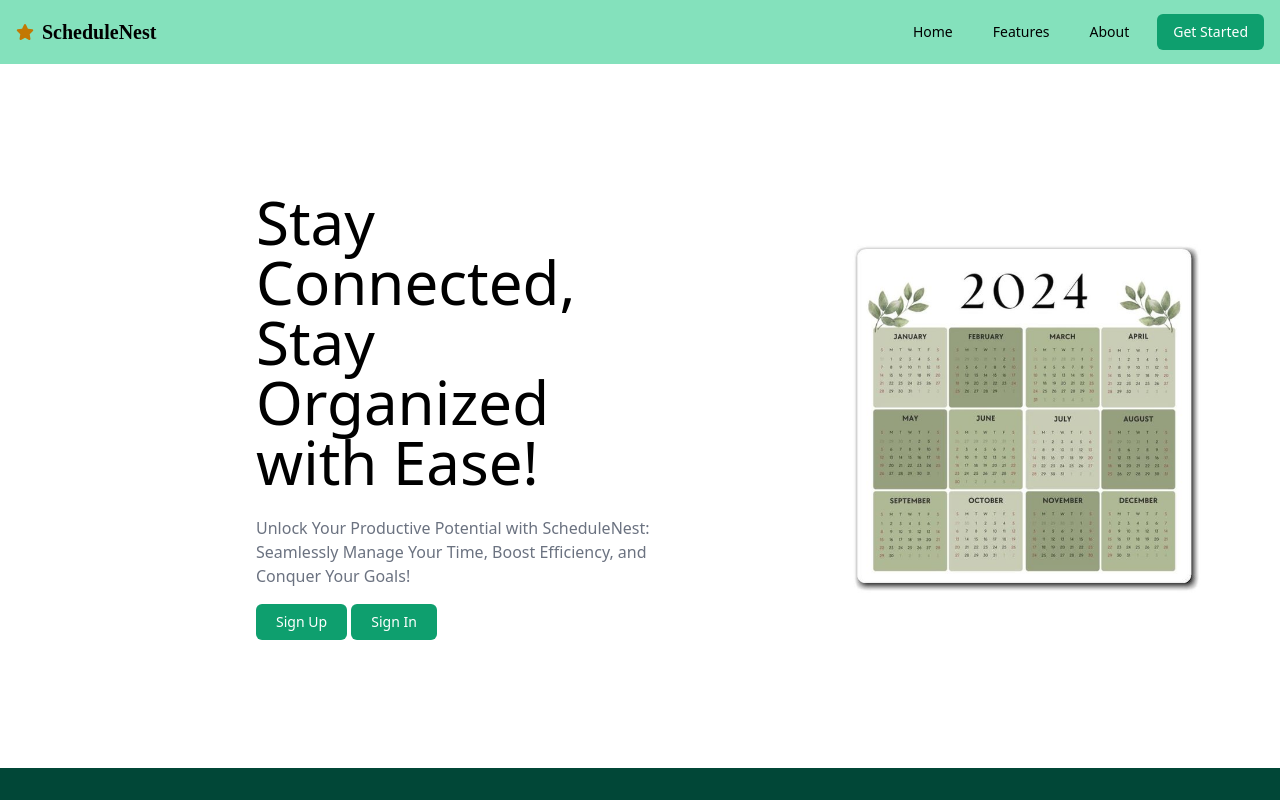
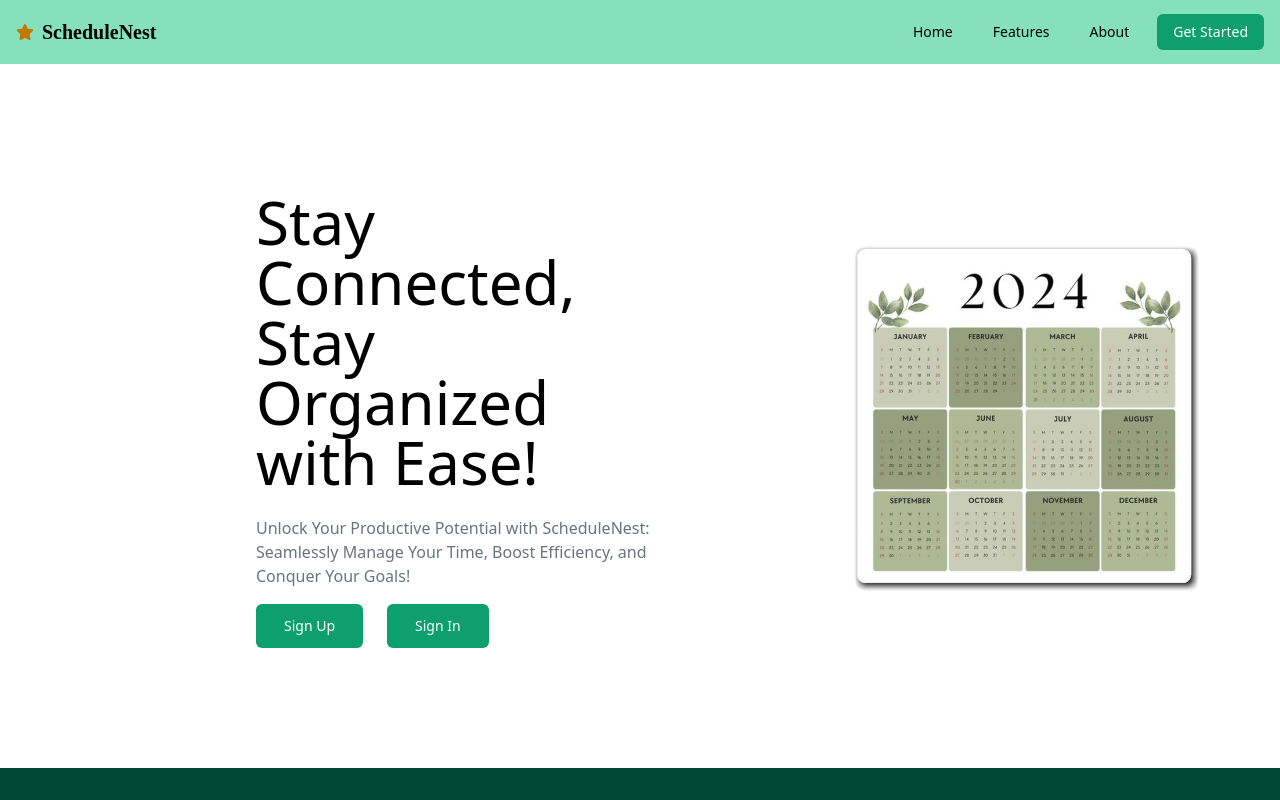
Before and after one commit to suleosmann/schedule-nest-calendar-client, a React (Vite) app: page / in a window 1280 px wide. Shown: the top 800 px of the page. Built offline with nearby package versions, Linux system fonts and the light colour scheme.

Commit message:
Added navigation routes to all buttons in navbar and hero section

```diff
--- a/src/APP/components/Button.jsx
+++ b/src/APP/components/Button.jsx
@@ -1,8 +1,19 @@
 import React from 'react';
+import useNavigation from '../hooks/useNavigation'; // Import the custom hook
 
-const Button = ({ children }) => {
+const Button = ({ children, path }) => {
+  const navigate = useNavigation(); // Initialize the navigate function from the custom hook
+
+  const handleButtonClick = () => {
+    // Call the navigate function with the specified path when the button is clicked
+    navigate(path);
+  };
+
   return (
-    <button className="mt-4 text-white px-5 py-2 rounded-md text-sm font-medium bg-green-500 hover:bg-green-600">
+    <button
+      className="mt-4 mr-6 text-white px-7 py-3 rounded-md text-sm font-medium bg-green-500 hover:bg-green-600"
+      onClick={handleButtonClick} // Attach the click event handler
+    >
       {children}
     </button>
   );
--- a/src/APP/components/Navbar.jsx
+++ b/src/APP/components/Navbar.jsx
@@ -20,7 +20,7 @@ const Navbar = () => {
             <a href="#features" className="text-black px-3 py-2 rounded-md text-sm font-medium">Features</a>
             <a href="#about" className="text-black px-3 py-2 rounded-md text-sm font-medium">About</a>
             {/* Get Started button */}
-            <a href="#" className="text-white px-4 py-2 rounded-md text-sm font-medium bg-green-500 hover:bg-green-600" onClick={() => navigate('/login')}>
+            <a href="#" className="text-white px-4 py-2 rounded-md text-sm font-medium bg-green-500 hover:bg-green-600" onClick={() => navigate('/authentication/signup')}>
               Get Started
             </a>
           </div>
--- a/src/APP/modules/landing/HeroSection.jsx
+++ b/src/APP/modules/landing/HeroSection.jsx
@@ -1,8 +1,8 @@
-import { FontAwesomeIcon } from '@fortawesome/react-fontawesome';
-import { faCalendar } from '@fortawesome/free-solid-svg-icons';
-import calendarImage from '../../assets/calendarbg.jpg';
-import Button from '../../components/Button'; // Adjust the path as needed
-import useNavigation from '../../hooks/useNavigation'; // Import the custom hook
+import { FontAwesomeIcon } from "@fortawesome/react-fontawesome";
+import { faCalendar } from "@fortawesome/free-solid-svg-icons";
+import calendarImage from "../../assets/calendarbg.jpg";
+import Button from "../../components/Button"; // Adjust the path as needed
+import useNavigation from "../../hooks/useNavigation"; // Import the custom hook
 
 const HeroSection = () => {
   const navigate = useNavigation(); // Initialize the navigate function from the custom hook
@@ -10,16 +10,22 @@ const HeroSection = () => {
   return (
     <div className="flex mb-64">
       <div className="w-2/6 h-80 mt-32 ml-64">
-        <h1 className='text-6xl pb-6'>Stay Connected, Stay Organized with Ease!</h1>
-        <h3 className='text-gray-500'>
+        <h1 className="text-6xl pb-6">
+          Stay Connected, Stay Organized with Ease!
+        </h1>
+        <h3 className="text-gray-500">
           Unlock Your Productive Potential with ScheduleNest: Seamlessly Manage
           Your Time, Boost Efficiency, and Conquer Your Goals!
         </h3>
-        <Button onClick={() => navigate('/signup')}>Sign Up</Button> {/* Use the Button component */}
-        <Button onClick={() => navigate('/login')}>Sign In</Button>
+        <Button path="/authentication/signup">Sign Up</Button>
+        <Button path="/authentication">Sign In</Button>
       </div>
       <div className="w-2/6 relative ml-32 mt-64 ">
-      <img src={calendarImage} alt="Calendar" className="absolute top-1/2 left-1/2 transform -translate-x-1/2 -translate-y-1/2" />
+        <img
+          src={calendarImage}
+          alt="Calendar"
+          className="absolute top-1/2 left-1/2 transform -translate-x-1/2 -translate-y-1/2"
+        />
       </div>
     </div>
   );
```
